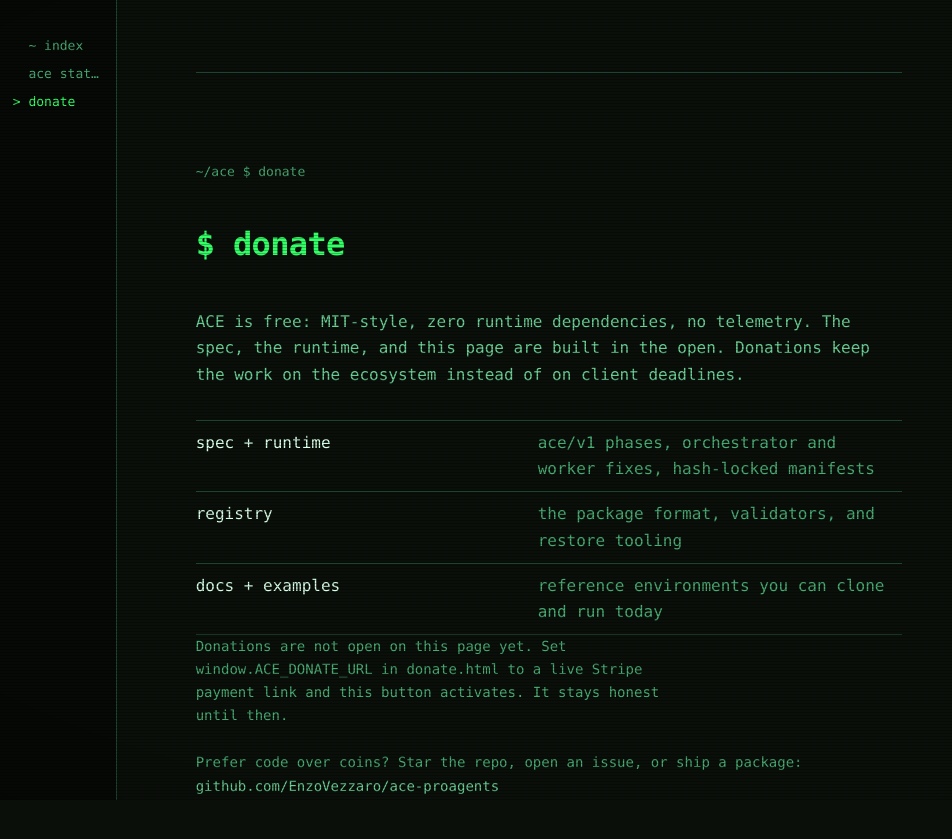
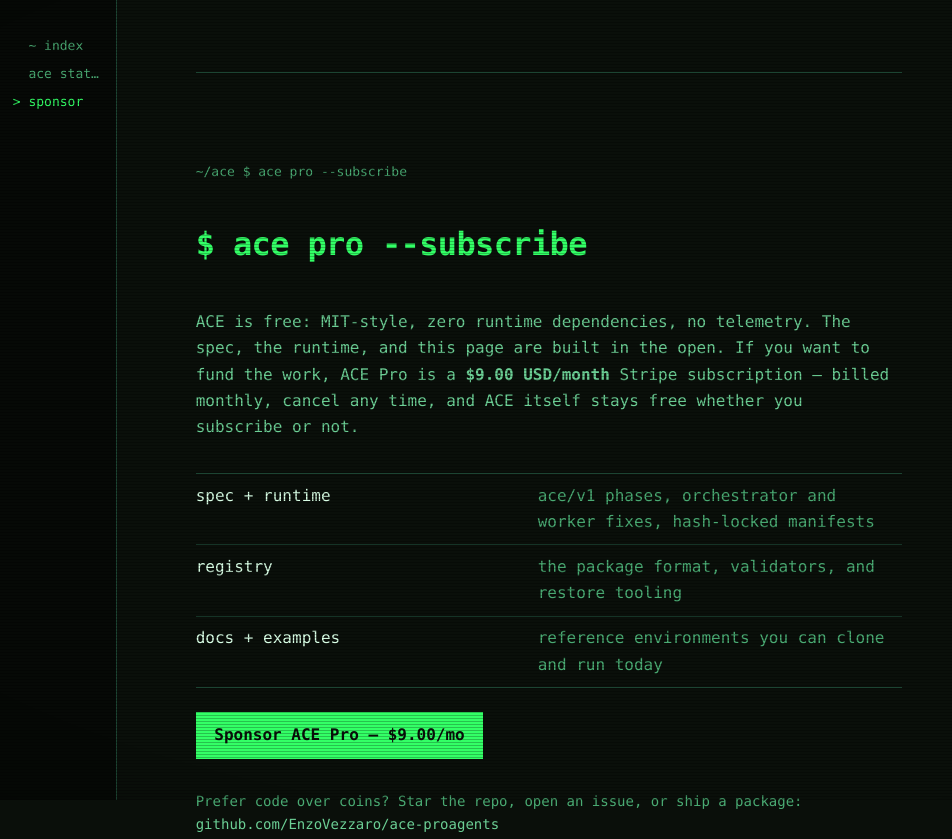
Before and after one commit to EnzoVezzaro/ace-proagents, a website: page site/donate.html in a window 1280 px wide. Shown: the top 839 px of the page, without its empty margins (0-952 px from the left). Drawn offline with Linux system fonts and the light colour scheme.

Commit message:
ACE: ship a real payable path (ACE Pro $9.00/mo) + Product Hunt badge
Closes the loop before the PH launch: the site could show traffic but had no
way to take money. Both honest gates (ACE_CHECKOUT_URL, ACE_DONATE_URL) were
null and the sponsor buttons stayed hidden.

- Live Stripe Payment Link (live mode, acct_1U7JJtLbT22cdeyL):
  https://buy.stripe.com/dRmfZi94q0rv5q8dUHcs805
  $9.00 USD/month recurring, product tax_code txcd_10103001 (SaaS, business use).
  Link metadata {experiment: exp-007-ace, product: ace-pro} for attribution.
- Buttons activate: "Sponsor / ACE Pro — $9.00/mo".
- Pricing table gains an explicit ACE Pro row; "total to install ACE" stays
  $0.00 because core remains MIT-style and free.
- Both gates keep a no-JS fallback that prints the direct link.
- Product Hunt badge (hero chip + footer) pointing at the verified
  producthunt.com/products/ace-14. Rendered as local markup using the existing
  .chip component: the official PH embed is a CDN image, which PRODUCT.md's
  zero-external-requests constraint forbids.
- donate.html reworded to "sponsor" — it is a recurring subscription, not a tip.
- site/.gitignore: ignore .env* so the Vercel OIDC token stays out of git.

No invented prices or claims: every number shown is the price actually charged.

```diff
--- a/site/donate.html
+++ b/site/donate.html
@@ -3,8 +3,8 @@
 <head>
   <meta charset="utf-8">
   <meta name="viewport" content="width=device-width, initial-scale=1">
-  <meta name="description" content="Donate to ACE, the open package ecosystem for agentic coding environments.">
-  <title>Donate — ACE</title>
+  <meta name="description" content="Sponsor ACE Pro — a $9.00 USD/month support subscription for ACE, the open package ecosystem for agentic coding environments.">
+  <title>Sponsor ACE Pro — ACE</title>
   <link rel="stylesheet" href="styles.css">
 </head>
 <body>
@@ -13,16 +13,16 @@
   <nav class="rail" aria-label="session history">
     <a href="index.html">~ index</a>
     <a href="index.html#end">ace status</a>
-    <a class="active" href="donate.html" aria-current="page">donate</a>
+    <a class="active" href="donate.html" aria-current="page">sponsor</a>
   </nav>
 
   <main class="sheet">
 
     <section id="donate" class="band">
-      <p class="boot">~/ace $ donate</p>
-      <h1 class="cmd">$ donate</h1>
+      <p class="boot">~/ace $ ace pro --subscribe</p>
+      <h1 class="cmd">$ ace pro --subscribe</h1>
 
-      <p class="read">ACE is free: MIT-style, zero runtime dependencies, no telemetry. The spec, the runtime, and this page are built in the open. Donations keep the work on the ecosystem instead of on client deadlines.</p>
+      <p class="read">ACE is free: MIT-style, zero runtime dependencies, no telemetry. The spec, the runtime, and this page are built in the open. If you want to fund the work, ACE Pro is a <strong>$9.00 USD/month</strong> Stripe subscription — billed monthly, cancel any time, and ACE itself stays free whether you subscribe or not.</p>
 
       <div class="rows">
         <div class="row">
@@ -39,8 +39,8 @@
         </div>
       </div>
 
-      <a class="sponsor" id="donate-btn" data-donate hidden>Donate to ACE</a>
-      <p class="checkout-state" id="donate-state">Donations are not open on this page yet. Set <code>window.ACE_DONATE_URL</code> in <code>donate.html</code> to a live Stripe payment link and this button activates. It stays honest until then.</p>
+      <a class="sponsor" id="donate-btn" data-donate hidden>Sponsor ACE Pro — $9.00/mo</a>
+      <p class="checkout-state" id="donate-state">ACE Pro is $9.00 USD/month on Stripe. Opening checkout needs JavaScript; the direct link is <a href="https://buy.stripe.com/dRmfZi94q0rv5q8dUHcs805" rel="noopener">buy.stripe.com/dRmfZi94q0rv5q8dUHcs805</a>. This is a recurring subscription, not a one-off tip.</p>
 
       <p class="fine">Prefer code over coins? Star the repo, open an issue, or ship a package: <code>github.com/EnzoVezzaro/ace-proagents</code></p>
 
@@ -52,10 +52,10 @@
   </main>
 
   <script>
-    /* Honest donate gate — mirrors the checkout gate on index.html.
-     * Leave ACE_DONATE_URL null until a live Stripe payment link ships;
-     * never invent a price or a link. */
-    window.ACE_DONATE_URL = null;
+    /* Live ACE Pro subscription — $9.00 USD/month, real Stripe Payment Link
+     * in live mode (acct_1U7JJtLbT22cdeyL). Never replace this with a
+     * test-mode or invented link, and never quote a price we do not charge. */
+    window.ACE_DONATE_URL = "https://buy.stripe.com/dRmfZi94q0rv5q8dUHcs805";
     (function setupDonate() {
       var url = window.ACE_DONATE_URL;
       var btn = document.getElementById("donate-btn");
--- a/site/styles.css
+++ b/site/styles.css
@@ -180,6 +180,8 @@ code, pre { font: inherit; }
 .chip::before { content: "[ "; }
 .chip::after { content: " ]"; }
 .chip.live { border-color: var(--ink); color: var(--ink); }
+a.chip { text-decoration: none; }
+a.chip:hover, a.chip:focus-visible { border-color: var(--hot); color: var(--hot); }
 
 .cursor-row { margin: 1.2rem 0 0; height: 1.4em; }
 
```
Also changed, not shown: site/app.js (+4 -4 lines), site/index.html (+8 -5 lines), 1 other file.
